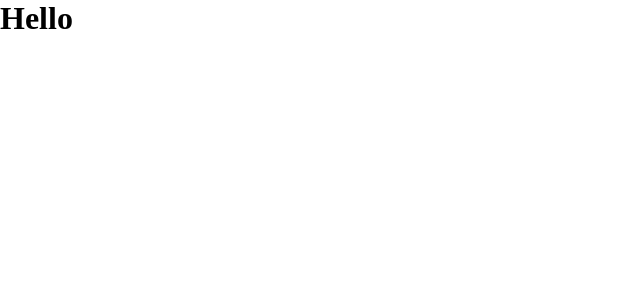
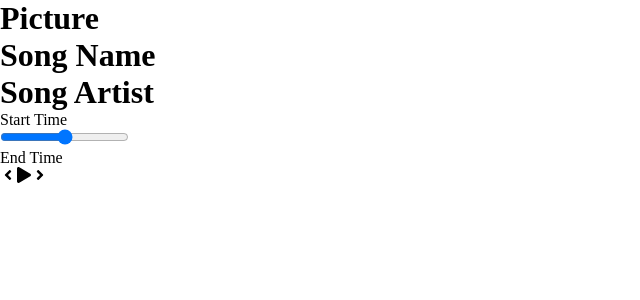
Before and after one commit to badjatya/react-player, a React (Create React App) app: page / in a window 1280 px wide. Shown: the top 300 px of the page, without its empty margins (0-640 px from the left). Built offline with nearby package versions, Linux system fonts and the light colour scheme.

Commit message:
Created Song and player components

```diff
--- a/package.json
+++ b/package.json
@@ -9,6 +9,7 @@
     "node-sass": "^7.0.1",
     "react": "^17.0.2",
     "react-dom": "^17.0.2",
+    "react-icons": "^4.3.1",
     "react-scripts": "5.0.0",
     "web-vitals": "^2.1.0"
   },
--- a/src/App.js
+++ b/src/App.js
@@ -1,9 +1,14 @@
 import React from 'react'
+
+// Importing Components
+import Song from "./components/Song"
+import Player from "./components/Player"
 
 const App = () => {
   return (
     <div>
-      <h1>Hello</h1>
+      <Song />
+      <Player />
     </div>
   )
 }
--- /dev/null
+++ b/src/components/Player.js
@@ -0,0 +1,23 @@
+import React from 'react'
+
+// Importing Icons
+import {FaPlay, FaAngleLeft, FaAngleRight} from "react-icons/fa"
+
+const Player = () => {
+    return (
+        <div className="player">
+            <div className="time-control">
+                <p>Start Time</p>
+                <input type="range" />
+                <p>End Time</p>
+            </div>
+            <div className="play-control">
+                <FaAngleLeft className='skip-back'  />
+                <FaPlay className='play'  />
+                <FaAngleRight className='skip-forward'  />
+            </div>
+        </div>
+    )
+}
+
+export default Player
--- /dev/null
+++ b/src/components/Song.js
@@ -0,0 +1,13 @@
+import React from 'react'
+
+const Song = () => {
+    return (
+        <div className="song-container">
+            <h1>Picture</h1>
+            <h1>Song Name</h1>
+            <h1>Song Artist</h1>
+        </div>
+    )
+}
+
+export default Song
```
Also changed, not shown: 1 other file (tests, documents, lock files or other folders).
